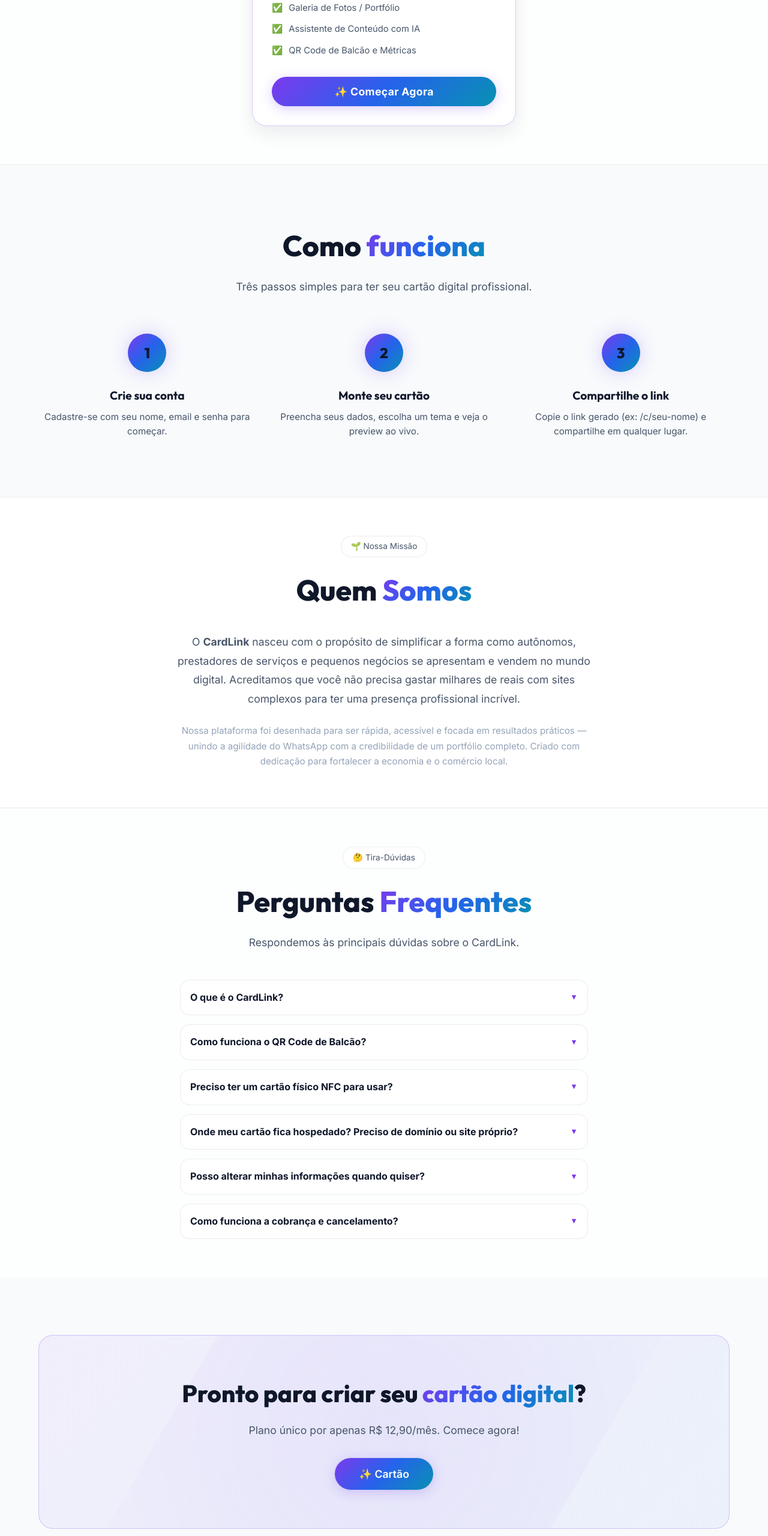
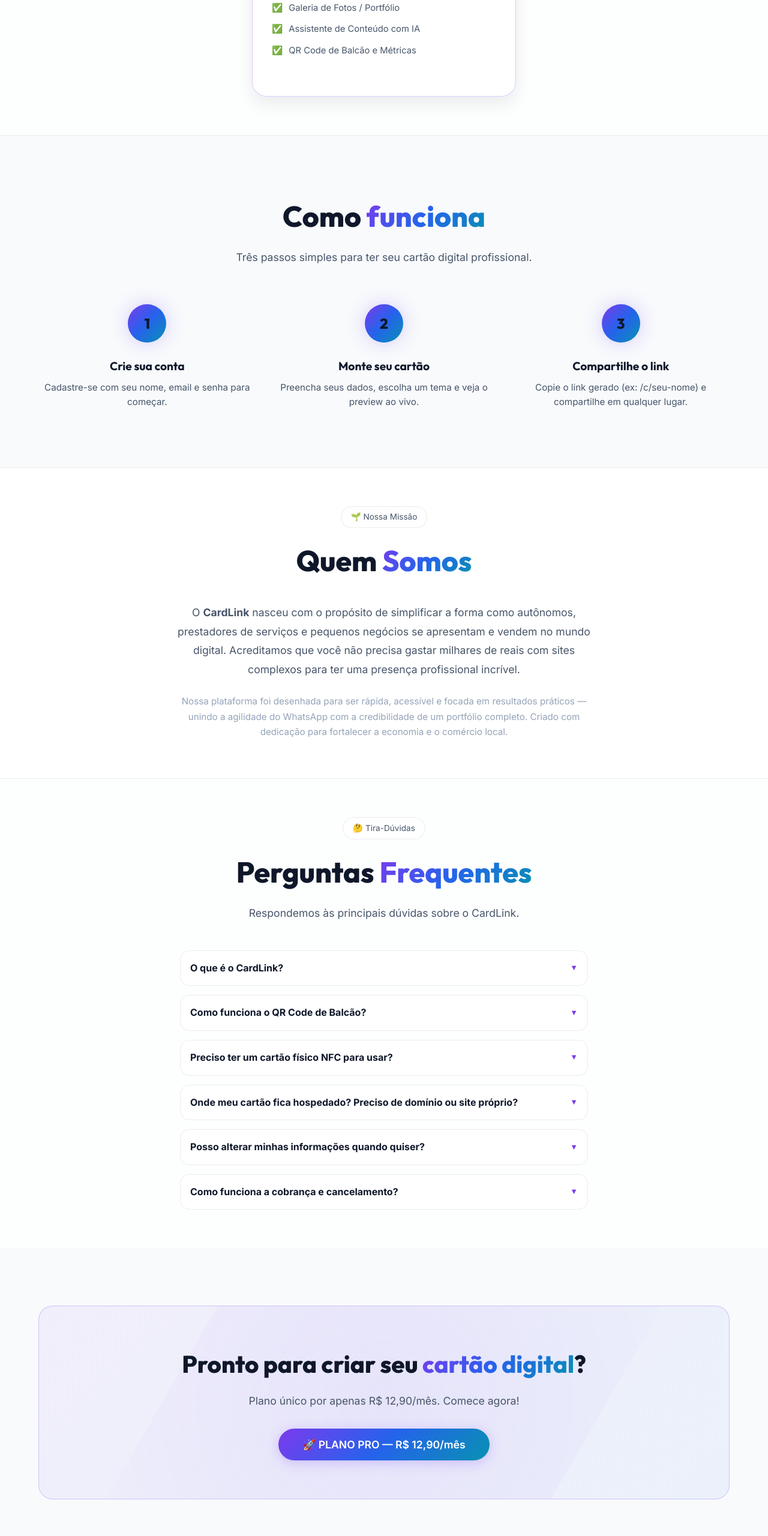
Before and after one commit to pmorollo/cardlink, a website: page frontend/index.html in a window 1280 px wide. Shown: the part 3020-5580 px from the top of the page at 60% size. Drawn offline with Linux system fonts and the light colour scheme.

Commit message:
fix: remove duplicate CTA button and unify final CTA label

```diff
--- a/frontend/index.html
+++ b/frontend/index.html
@@ -177,10 +177,6 @@
             <li style="display:flex;align-items:center;gap:10px;">✅ <span>Assistente de Conteúdo com IA</span></li>
             <li style="display:flex;align-items:center;gap:10px;">✅ <span>QR Code de Balcão e Métricas</span></li>
           </ul>
-
-          <button class="btn btn-primary btn-lg" onclick="handleHeroCta()" style="width:100%;padding:14px;font-weight:bold;letter-spacing:0.02em;">
-            ✨ Começar Agora
-          </button>
         </div>
       </div>
     </div>
@@ -310,7 +306,7 @@
           <h2>Pronto para criar seu <span class="text-gradient">cartão digital</span>?</h2>
           <p>Plano único por apenas R$ 12,90/mês. Comece agora!</p>
           <button class="btn btn-primary btn-lg" onclick="handleHeroCta()">
-            ✨ Cartão
+            🚀 PLANO PRO — R$ 12,90/mês
           </button>
         </div>
       </div>
```
